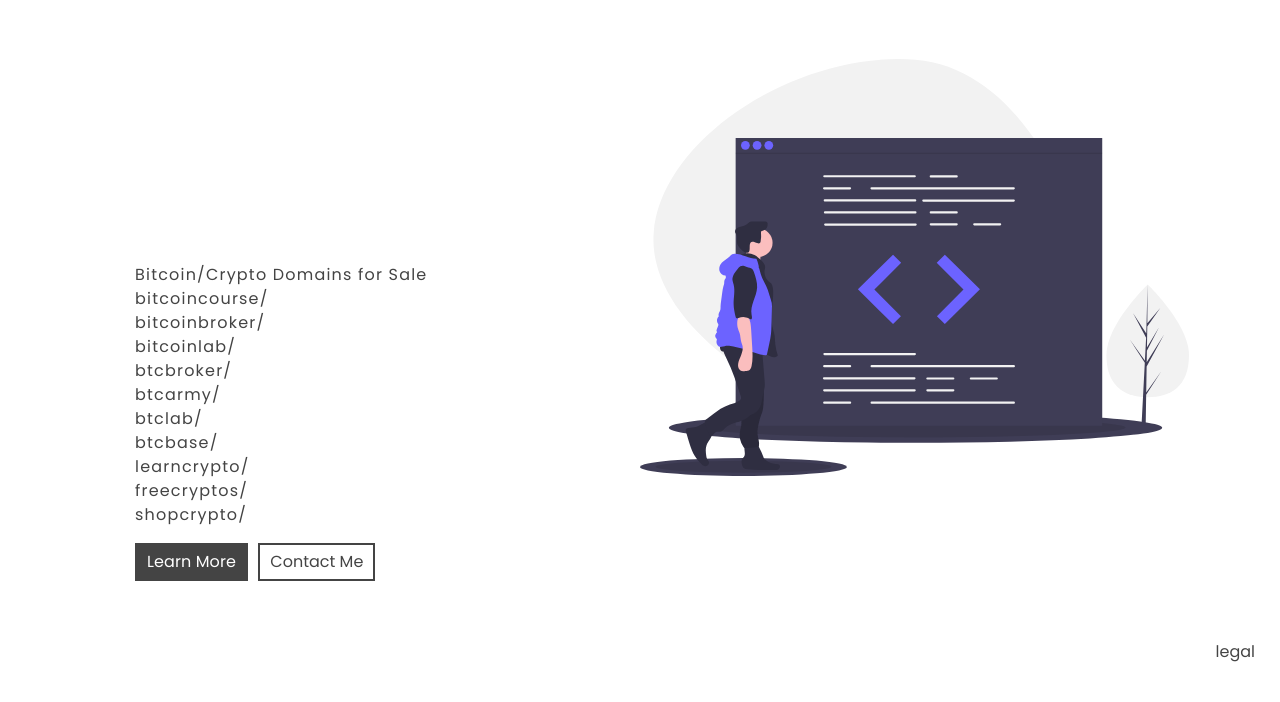
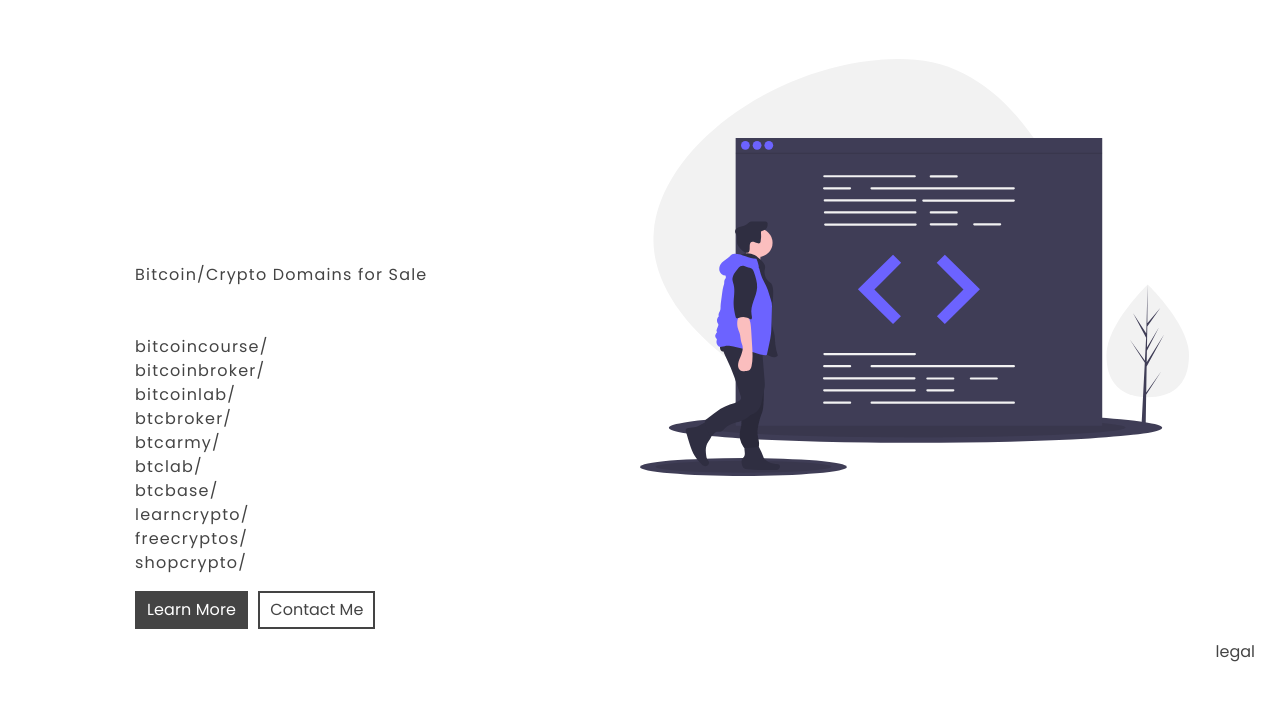
Before and after one commit to Suluiss/Portfolio, a plain HTML site: page index.html in a window 1280 px wide. Shown: the part 111-813 px from the top of the page. Drawn offline with nearby package versions, Linux system fonts and the light colour scheme.

Commit message:
Update index.html

```diff
--- a/index.html
+++ b/index.html
@@ -62,7 +62,8 @@
                         data-deleteDelay="1000" data-loop="1" style="color:blue!important;"></span>
                     &nbsp;</h1>
 
-                <p class="hero-des">Bitcoin/Crypto Domains for Sale
+                <p class="hero-des">Bitcoin/Crypto Domains for Sale<br>
+                    <br>
 
 <br>bitcoincourse/
 <br>bitcoinbroker/
```
